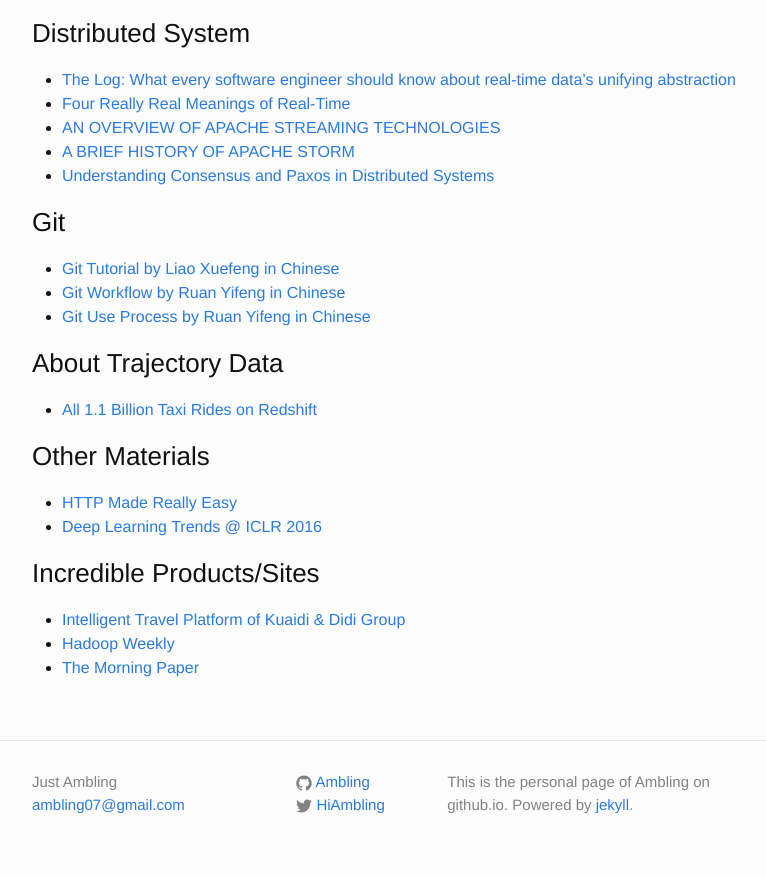
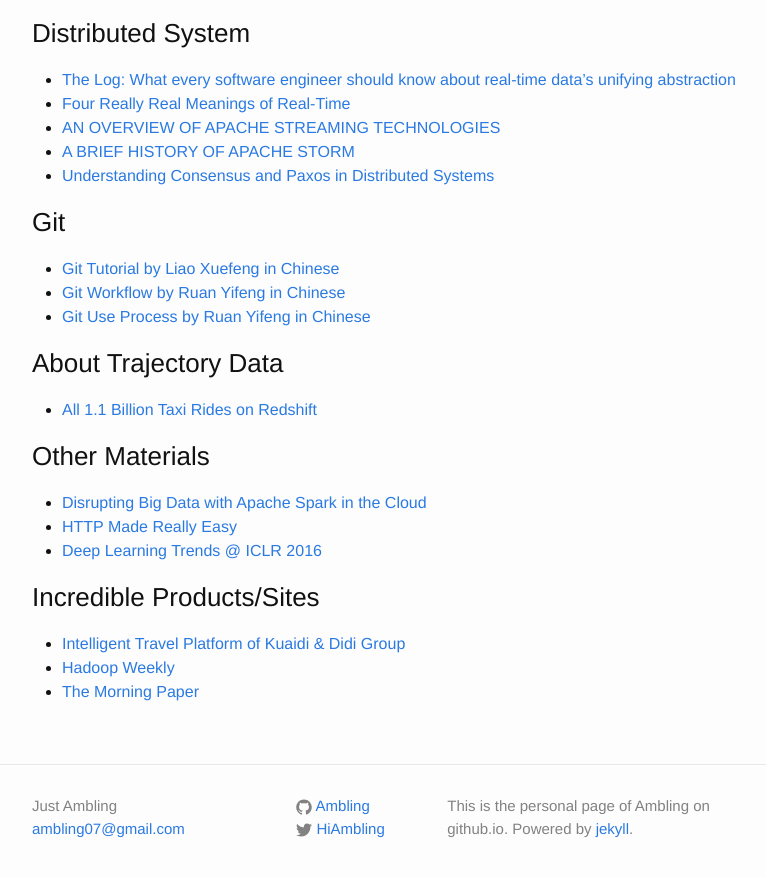
Before and after one commit to ambling/ambling.github.io, a Jekyll site: the page built from 00-recommands.md, in a window 1280 px wide and 900 px high, scrolled down 1119 px. Shown: the top 877 px of the window, without its empty margins (238-1004 px from the left). Built offline with Jekyll 4.4.1, drawn with Linux system fonts in a browser that asks for light colours.

Commit message:
add a video of databricks tech

```diff
--- a/00-recommands.md
+++ b/00-recommands.md
@@ -59,6 +59,7 @@ permalink: /recommands/
 - [All 1.1 Billion Taxi Rides on Redshift](http://tech.marksblogg.com/all-billion-nyc-taxi-rides-redshift.html)
 
 ### Other Materials
+- [Disrupting Big Data with Apache Spark in the Cloud](https://youtu.be/4uw_obRH5eM)
 - [HTTP Made Really Easy](http://www.jmarshall.com/easy/http/)
 - [Deep Learning Trends @ ICLR 2016](http://www.computervisionblog.com/2016/06/deep-learning-trends-iclr-2016.html?m=1)
 
```
